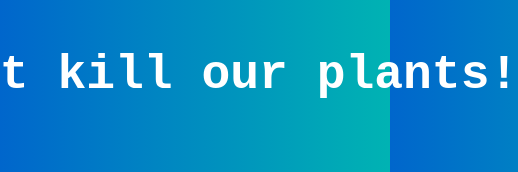
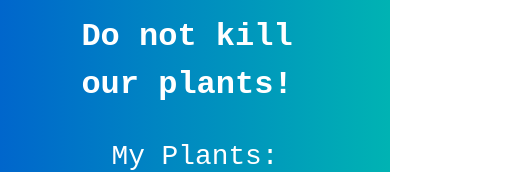
Before and after one commit to mvoidets/plantCare, a React (Create React App) app: page / in a window 390 px wide. Shown: the top 172 px of the page, 518 px wide, since content can reach past the window. Built offline with nearby package versions, Linux system fonts and the light colour scheme.

Commit message:
change image jpg to JPG

```diff
--- a/src/App.css
+++ b/src/App.css
@@ -64,3 +64,15 @@ body {
   text-align: center;
 
 }
+
+/* Small screens (mobile devices) */
+@media (max-width: 576px) {
+  .navbar {
+    padding: 10px 20px; /* Smaller padding */
+    height: 120px; /* Smaller height */
+  }
+
+  .navbar .navbar-brand {
+    font-size: 2rem; /* Smaller font size */
+  }
+}
--- a/src/App.tsx
+++ b/src/App.tsx
@@ -42,7 +42,7 @@ const closeModal = () => {
    <Container>
      {/* <Navbar /> */}
      <nav className="navbar d-flex justify-content-center align-items-center" >
-        <span className="navbar-brand mb-0  ">Do not kill our plants!</span>
+        <span className="navbar-brand mb-0  ">Do not kill <br/>our plants!</span>
       </nav>
 
       <div className="app-background">
--- a/src/styles/Navbar.css
+++ b/src/styles/Navbar.css
@@ -1,14 +1,14 @@
-/* Navbar.css */
+
 
 .navbar {
-    /* background: linear-gradient(to right, #0066cc, #00b3b3); */
     padding: 10px;
     display: flex;
-    justify-content: space-between;
+    justify-content: center;
     align-items: center;
     height: 150px;
     color:white;
     text-align: center;
+
     }
 
     .navbar .navbar-brand {
@@ -21,11 +21,51 @@
     }
 
 
-/* Set up the navbar as a flex container */
+
 .custom-navbar {
-  display: flex;                /* Use flexbox */
-  justify-content: center;      /* Center content horizontally */
-  align-items: center;          /* Center content vertically */
-  height: 80px;                 /* Adjust the height of the navbar */
-  background-color: #0066cc;    /* Background color of the navbar */
+  display: flex;
+  justify-content: center;
+  align-items: center;
+  height: 80px;
+  background-color: #0066cc;
 }
+
+
+body {
+  background: linear-gradient(to right, #0066cc, #00b3b3);
+  margin: 0;
+  padding: 0;
+  min-height: 100vh;
+  font-family: Arial, sans-serif;
+}
+
+/* Styling for the app background */
+.app-background {
+  background: inherit;
+  padding: 20px;
+  border-radius: 10px;
+  max-width: 1200px;
+  margin: 0 auto;
+  min-height: 100vh;
+}
+
+
+.title {
+
+  font-family: 'Courier New', Courier, monospace;
+  color: white;
+  text-align: center;
+
+}
+
+/* Small screens (mobile devices) */
+@media (max-width: 576px) {
+  .navbar {
+    padding: 10px 20px; /* Smaller padding */
+    height: 120px; /* Smaller height */
+  }
+
+  .navbar .navbar-brand {
+    font-size: 2rem; /* Smaller font size */
+  }
+}
--- a/src/styles/Plant.css
+++ b/src/styles/Plant.css
@@ -14,3 +14,83 @@
     height: 100vh; /* Cover the entire screen */
     padding: 20px; /* Optional padding */
   }
+
+  .App {
+    text-align: center;
+  }
+
+  .App-logo {
+    height: 40vmin;
+    pointer-events: none;
+  }
+
+  @media (prefers-reduced-motion: no-preference) {
+    .App-logo {
+      animation: App-logo-spin infinite 20s linear;
+    }
+  }
+
+  .App-header {
+    background-color: #282c34;
+    min-height: 100vh;
+    display: flex;
+    flex-direction: column;
+    align-items: center;
+    justify-content: center;
+    font-size: calc(10px + 2vmin);
+    color: white;
+  }
+
+  .App-link {
+    color: #61dafb;
+  }
+
+  @keyframes App-logo-spin {
+    from {
+      transform: rotate(0deg);
+    }
+    to {
+      transform: rotate(360deg);
+    }
+  }
+
+  /* Body background with a gradient */
+  body {
+    background: linear-gradient(to right, #0066cc, #00b3b3); /* Example blue-to-cyan gradient */
+    margin: 0; /* Optional: Remove default body margin */
+    padding: 0; /* Optional: Remove padding */
+    min-height: 100vh; /* Ensure the body covers the full height of the viewport */
+    font-family: Arial, sans-serif; /* Optional: Set default font */
+  }
+
+  /* Styling for the app background */
+  .app-background {
+    background: inherit; /* Use the same gradient as the body */
+    padding: 20px;
+    border-radius: 10px; /* Optional: Adds rounded corners to the container */
+    max-width: 1200px; /* Limit the width of the container */
+    margin: 0 auto; /* Center the container horizontally */
+    min-height: 100vh; /* Ensure the container fills at least the full height */
+  }
+
+
+  .title {
+
+    font-family: 'Courier New', Courier, monospace;
+    color: white;
+    text-align: center;
+
+  }
+
+
+/* Small screens (mobile devices) */
+@media (max-width: 576px) {
+  .navbar {
+    padding: 10px 20px; /* Smaller padding */
+    height: 120px; /* Smaller height */
+  }
+
+  .navbar .navbar-brand {
+    font-size: 2rem; /* Smaller font size */
+  }
+}
```
